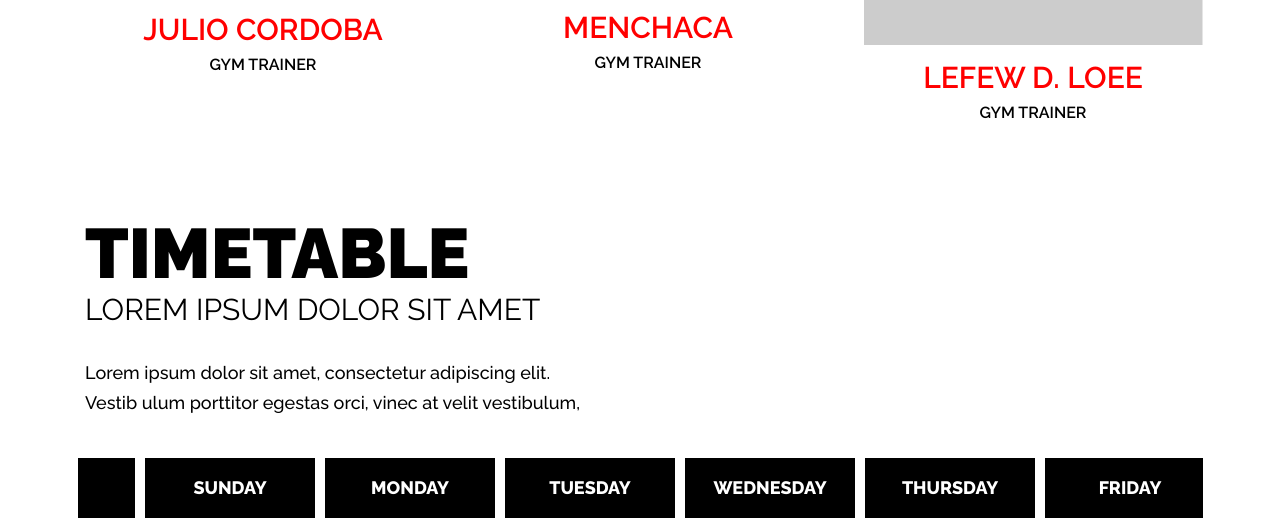
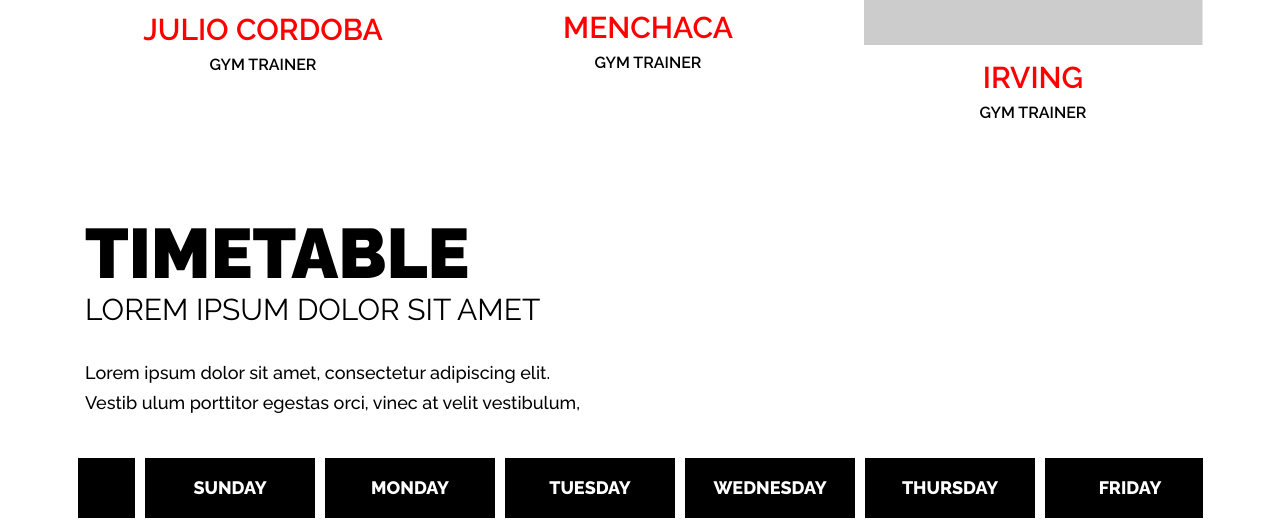
Before and after one commit to brianmcalonen/anfibio-bjj, a plain HTML site: page index.html in a window 1280 px wide. Shown: the part 2281-2806 px from the top of the page. Drawn offline with Linux system fonts and the light colour scheme.

Commit message:
more updates

```diff
--- a/index.html
+++ b/index.html
@@ -413,7 +413,7 @@
                     </ul>
                   </div>
                   <div class="trainer_con">
-                    <h3>Lefew D. loee</h3>
+                    <h3>IRVING</h3>
                     <p>Gym Trainer</p>
                   </div>
                 </div>
```
